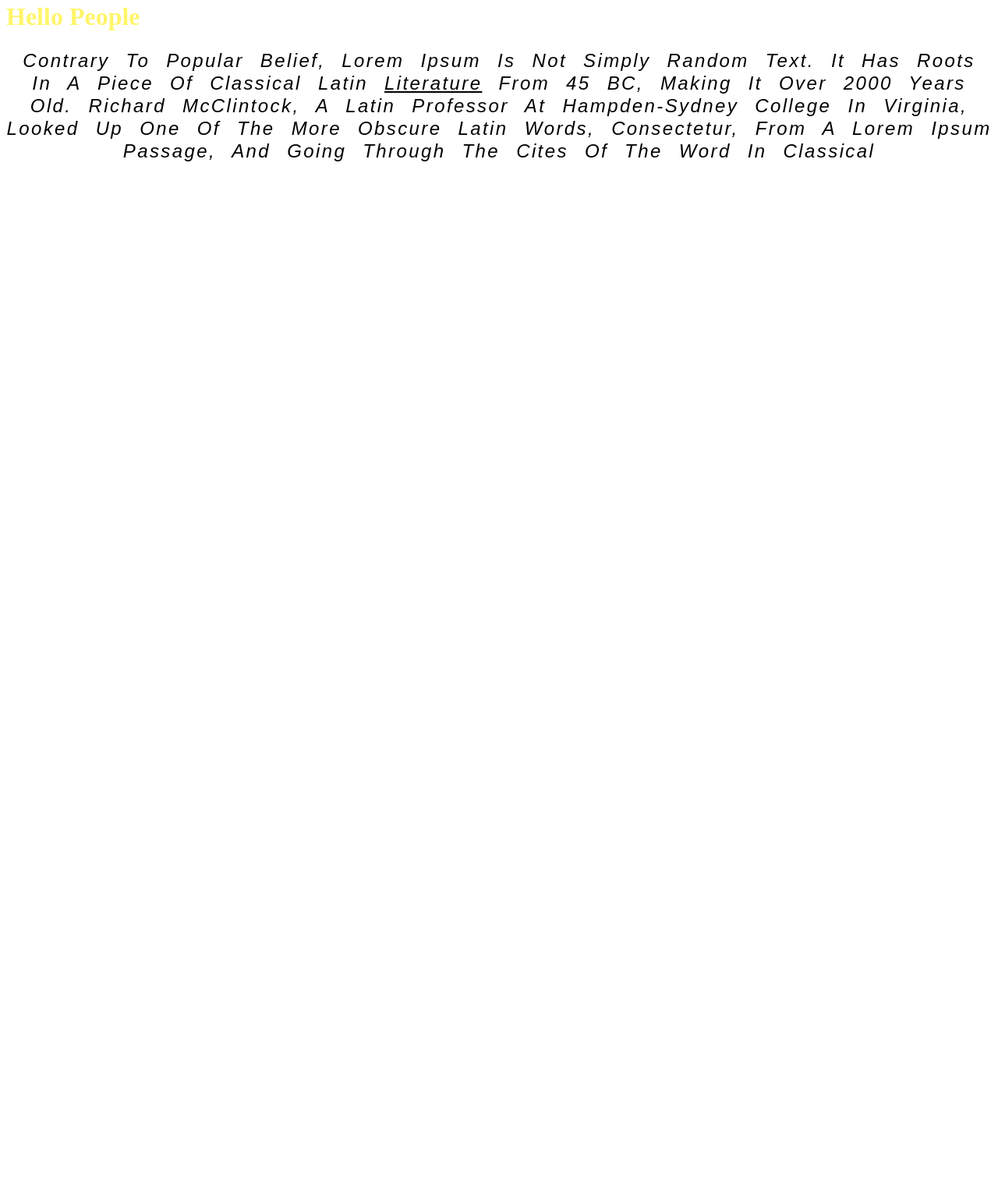
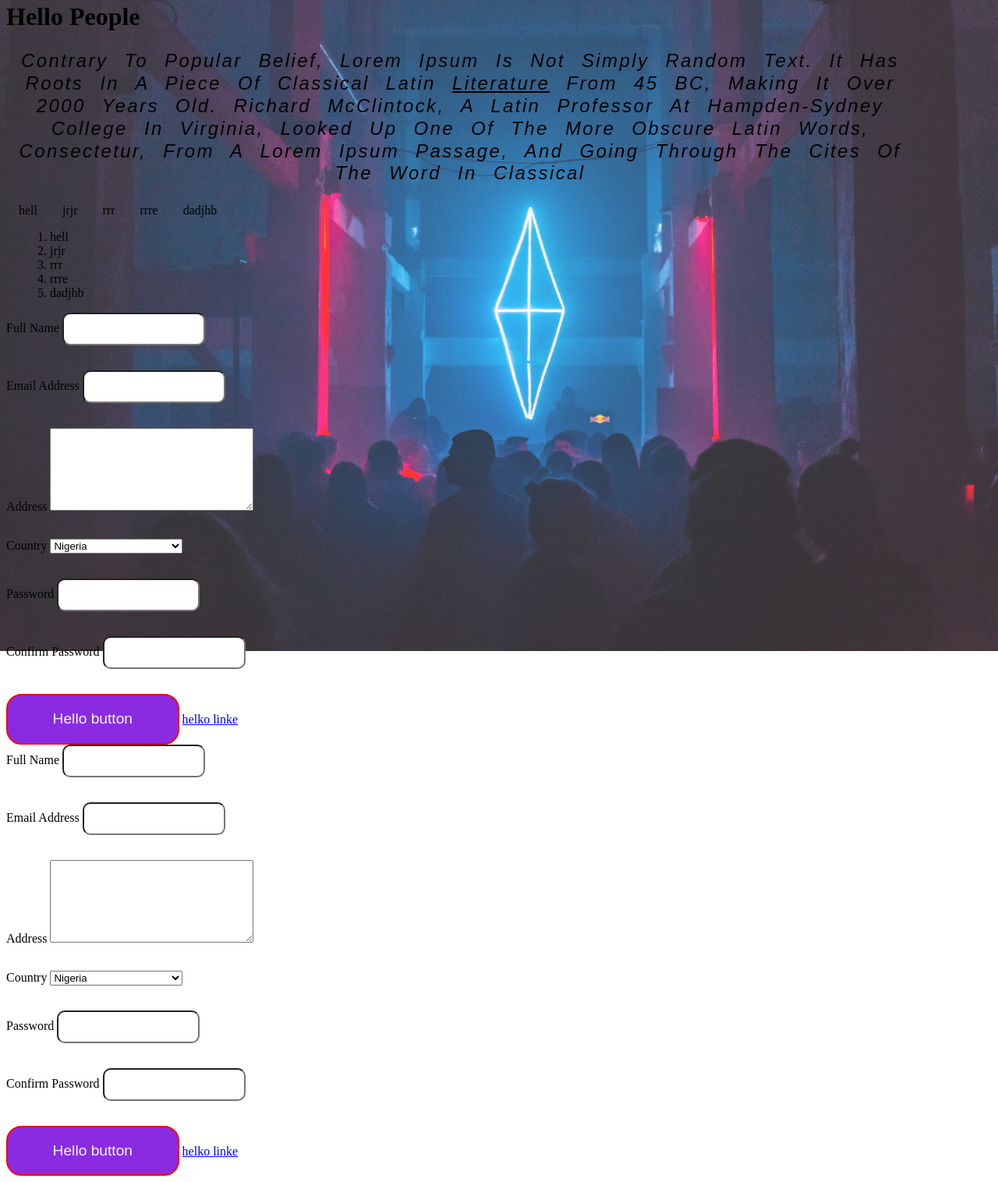
Before and after one commit to ogbeniore/helen-enyata, a plain HTML site: page general.html in a window 1280 px wide. Shown: the part 18-1534 px from the top of the page at 78% size. Before the commit the page ends 800 px from the top, so only its background shows below. Drawn offline with Linux system fonts and the light colour scheme.

Commit message:
added updates

```diff
--- a/general.css
+++ b/general.css
@@ -1,8 +1,16 @@
+body {
+  background: linear-gradient(rgba(255, 255, 255, 0.2), rgba(255,255,255,0.2)), url("./images/background.jpg");
+  background-size: contain;
+  background-repeat: no-repeat;
+  /* background: linear-gradient(rgba(255, 238, 0, 1), rgba(84, 0, 201, 1)); */
+  /* background-position: center; */
+}
+
 h1 {
   /* color: #ffcc00; */
   /* color: yellow; */
   /* color: rgb(255, 238, 0); */
-  color: rgba(255, 238, 0, 0.59);
+  /* background-color: linear-gradient(rgba(255, 238, 0, 1), rgba(84, 0, 201, 1)); */
 }
 .text {
   font-family: Arial, Helvetica, sans-serif;
@@ -17,7 +25,95 @@ h1 {
   text-align: center;
   text-justify: justify;
   text-anchor: middle;
+  position: sticky;
+  top: 0;
+  left: 0;
+}
+.text:hover {
+  color: red;
 }
 .text-underline {
   text-decoration: underline
 }
+
+ul {
+  /* list-style-image: url("./images/bullet.svg"); */
+  list-style: none;
+  margin: 0;
+  padding: 0;
+  display: flex;
+}
+li {
+  margin: 0 1em;
+}
+.form-group {
+  margin-bottom: 2em;
+}
+input {
+  font-size: 12px;
+  padding: 1em;
+  border-radius: 10px;
+}
+textarea {
+  height: 100px;
+}
+
+/*
+Background
+Background-image
+Background-color
+Padding
+Margin
+Color
+Font-*
+display
+
+ */
+
+
+ .button {
+   padding: 1em 3em;
+   background-color: blueviolet;
+   color: aliceblue;
+   border: 2px solid red;
+   font-size: 1.2em;
+   border-radius: 1em;
+ }
+
+ .button:hover {
+   background-color: red;
+   position: relative;
+ }
+ a:active {
+   color: red;
+ }
+ a:visited {
+   color: yellow;
+   background-color: black
+ }
+ .button-text {
+   /* display: none; */
+   visibility: hidden;
+   position: absolute;
+   top: -20px;
+   color: black;
+ }
+ .button:hover > .button-text {
+   /* display: block; */
+   visibility: visible;
+ }
+
+@media (max-width: 1000px) {
+  body {
+    padding-left: 200px;
+  }
+}
+
+@media (min-width: 1003px) {
+  body {
+    padding-right: 100px;
+  }
+}
+@media (max-height: 100px) {
+  body
+}
--- a/general.html
+++ b/general.html
@@ -23,6 +23,100 @@
     the word in classical
   </p>
 
+  <ul>
+    <li>hell</li>
+    <li>jrjr</li>
+    <li>rrr</li>
+    <li>rrre</li>
+    <li>dadjhb</li>
+  </ul>
+
+  <ol>
+    <li>hell</li>
+    <li>jrjr</li>
+    <li>rrr</li>
+    <li>rrre</li>
+    <li>dadjhb</li>
+  </ol>
+
+  <form action="">
+    <div class="form-group">
+      <label for="name">Full Name</label>
+      <input type="text" name="name" id="name">
+    </div>
+    <div class="form-group">
+      <label for="email">Email Address</label>
+      <input type="email" name="email" id="email">
+    </div>
+    <div class="form-group">
+      <label for="address">Address</label>
+      <textarea name="address" id="address" cols="30" rows="10"></textarea>
+    </div>
+    <div class="form-group">
+      <label for="country">
+        Country
+      </label>
+      <select name="country" id="country">
+        <option value="nig">Nigeria</option>
+        <option value="usa">United States of America</option>
+        <option value="ger">Germany</option>
+        <option value="gh">Ghana</option>
+      </select>
+    </div>
+    <div class="form-group">
+      <label for="password">Password</label>
+      <input type="password" name="password" id="password">
+    </div>
+    <div class="form-group">
+      <label for="confirm_password">Confirm Password</label>
+      <input type="password" name="confirm_password" id="confirm_password">
+    </div>
+  </form>
+  <button class="button">
+    <span class="button-text">Test for button</span>
+    Hello button
+  </button>
+  <a href="index.html">helko linke</a>
+
+  <form action="">
+    <div class="form-group">
+      <label for="name">Full Name</label>
+      <input type="text" name="name" id="name">
+    </div>
+    <div class="form-group">
+      <label for="email">Email Address</label>
+      <input type="email" name="email" id="email">
+    </div>
+    <div class="form-group">
+      <label for="address">Address</label>
+      <textarea name="address" id="address" cols="30" rows="10"></textarea>
+    </div>
+    <div class="form-group">
+      <label for="country">
+        Country
+      </label>
+      <select name="country" id="country">
+        <option value="nig">Nigeria</option>
+        <option value="usa">United States of America</option>
+        <option value="ger">Germany</option>
+        <option value="gh">Ghana</option>
+      </select>
+    </div>
+    <div class="form-group">
+      <label for="password">Password</label>
+      <input type="password" name="password" id="password">
+    </div>
+    <div class="form-group">
+      <label for="confirm_password">Confirm Password</label>
+      <input type="password" name="confirm_password" id="confirm_password">
+    </div>
+  </form>
+  <button class="button">
+    <span class="button-text">Test for button</span>
+    Hello button
+  </button>
+  <a href="index.html">helko linke</a>
+
 </body>
 
 </html>
```
Also changed, not shown: images/background.jpg (added), images/bullet.svg (added), 1 other file.
